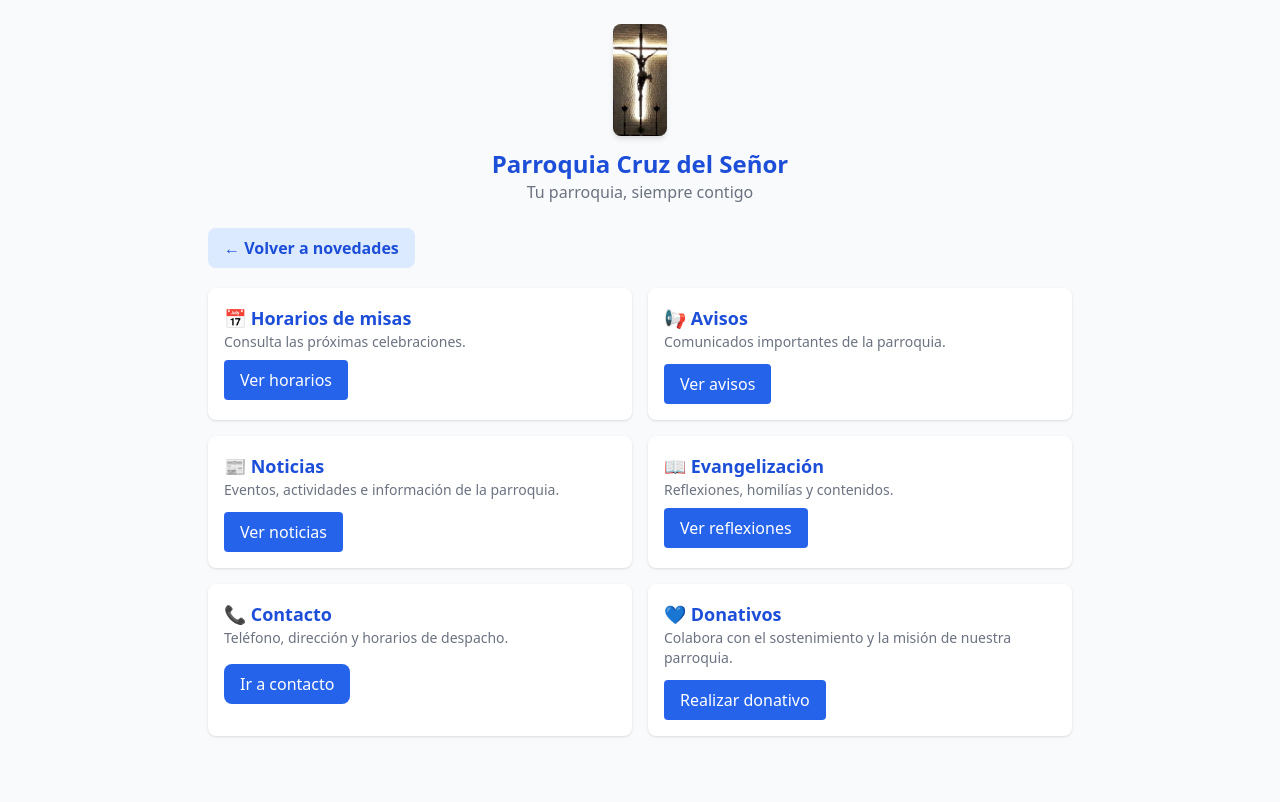
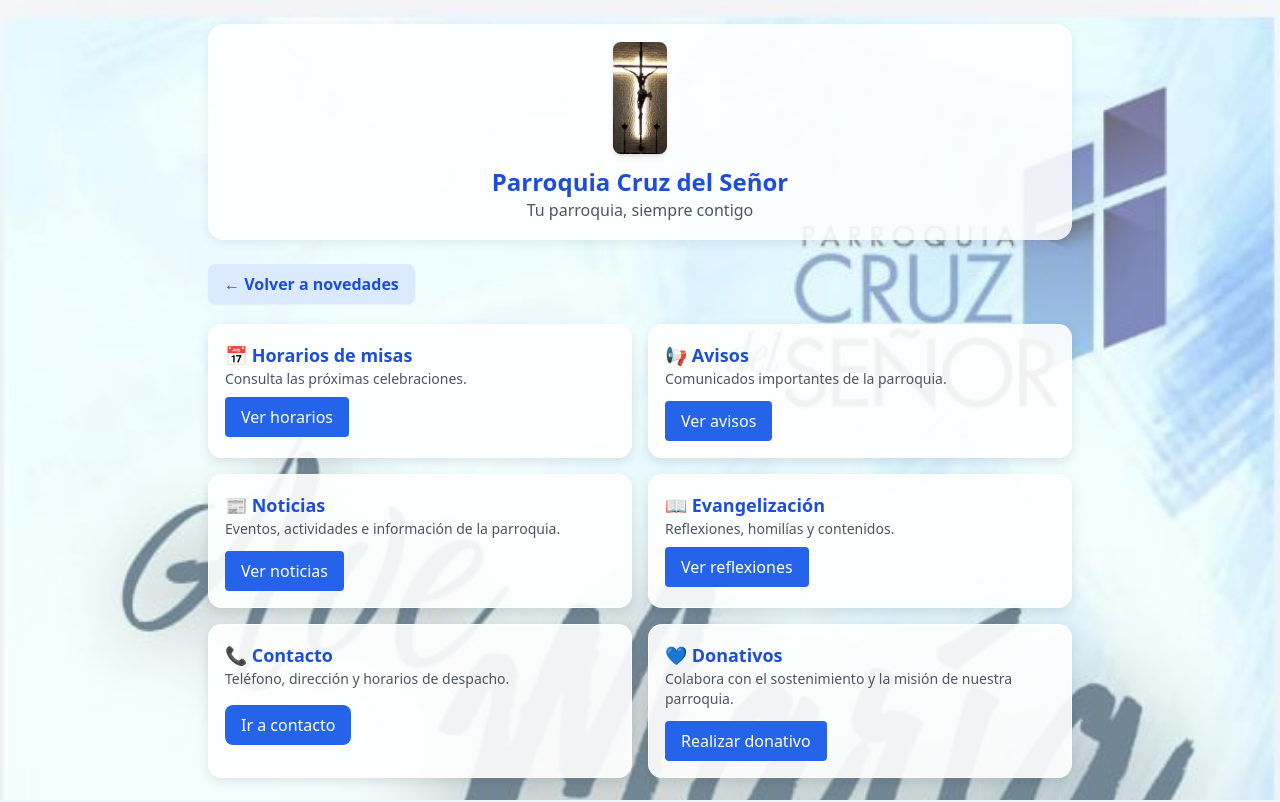
Before and after one commit to jesb1971/parroquiaapp-backend, a FastAPI app: page /menu in a window 1280 px wide. Before the commit the page ends 737 px from the top, so only its background shows below. Run offline with FastAPI, Linux system fonts and the light colour scheme; parts of the project's set-up code (start-up, migrations or seed data) failed here and were passed over; some libraries are stand-ins or nearby versions.

Commit message:
Incorporar imagen de la Virgen al menu principal

```diff
--- a/app/templates/menu_principal.html
+++ b/app/templates/menu_principal.html
@@ -5,16 +5,75 @@
     <meta charset="UTF-8">
     <meta name="viewport" content="width=device-width, initial-scale=1.0">
     <title>Menú principal — Parroquia Cruz del Señor</title>
+
     <link rel="icon" href="/static/favicon.ico" type="image/x-icon">
     <script src="https://cdn.tailwindcss.com"></script>
+
+    <style>
+        /* FONDO DE SANTA MARÍA */
+        body {
+            min-height: 100vh;
+            margin: 0;
+            background-color: #edf6fb;
+            color: #1f2937;
+        }
+
+        body::before {
+            content: "";
+            position: fixed;
+            inset: 0;
+            z-index: -2;
+            background-image: url("/static/virgen_maria.jpeg");
+            background-position: center top;
+            background-repeat: no-repeat;
+            background-size: cover;
+        }
+
+        /* CAPA SUAVE PARA MEJORAR LA LEGIBILIDAD */
+        body::after {
+            content: "";
+            position: fixed;
+            inset: 0;
+            z-index: -1;
+            background: rgba(255, 255, 255, 0.38);
+        }
+
+        /* TARJETAS SEMITRANSPARENTES */
+        .tarjeta-modulo {
+            background: rgba(255, 255, 255, 0.90);
+            border: 1px solid rgba(255, 255, 255, 0.80);
+            border-radius: 14px;
+            padding: 16px;
+            box-shadow: 0 4px 12px rgba(0, 0, 0, 0.10);
+        }
+
+        /* CABECERA LEGIBLE SOBRE LA IMAGEN */
+        .cabecera-parroquia {
+            background: rgba(255, 255, 255, 0.86);
+            border-radius: 16px;
+            padding: 18px 12px;
+            box-shadow: 0 3px 12px rgba(0, 0, 0, 0.08);
+        }
+
+        @media (max-width: 640px) {
+            body::before {
+                background-position: center top;
+            }
+
+            .tarjeta-modulo {
+                background: rgba(255, 255, 255, 0.88);
+            }
+        }
+    </style>
 </head>
 
-<body class="bg-gray-50 text-gray-800">
+<body>
 
 <div class="max-w-4xl mx-auto py-6 px-4">
 
     <!-- CABECERA -->
-    <div class="text-center mb-6">
+    <div class="cabecera-parroquia text-center mb-6">
+
         <img
             src="/static/crusDelSeñor.jpg"
             alt="Parroquia Cruz del Señor"
@@ -25,15 +84,19 @@
             Parroquia Cruz del Señor
         </h1>
 
-        <p class="text-gray-500">
+        <p class="text-gray-600">
             Tu parroquia, siempre contigo
         </p>
+
     </div>
 
     <!-- REGRESAR A NOVEDADES -->
     <div class="mb-5">
-        <a href="/app"
-           class="inline-block bg-blue-100 text-blue-700 px-4 py-2 rounded-lg font-semibold hover:bg-blue-200">
+        <a
+            href="/app"
+            class="inline-block bg-blue-100 text-blue-700 px-4 py-2
+                   rounded-lg font-semibold hover:bg-blue-200 shadow-sm"
+        >
             ← Volver a novedades
         </a>
     </div>
@@ -42,11 +105,11 @@
     <div class="grid grid-cols-1 md:grid-cols-2 gap-4">
 
         <!-- HORARIOS -->
-        <div class="bg-white shadow rounded-lg p-4">
+        <div class="tarjeta-modulo">
             <h2 class="font-semibold text-lg text-blue-700">
                 📅 Horarios de misas
             </h2>
-            <p class="text-sm text-gray-500">
+            <p class="text-sm text-gray-600">
                 Consulta las próximas celebraciones.
             </p>
             <a href="/demo"
@@ -56,11 +119,11 @@
         </div>
 
         <!-- AVISOS -->
-        <div class="bg-white shadow rounded-lg p-4">
+        <div class="tarjeta-modulo">
             <h2 class="font-semibold text-lg text-blue-700">
                 📢 Avisos
             </h2>
-            <p class="text-sm text-gray-500">
+            <p class="text-sm text-gray-600">
                 Comunicados importantes de la parroquia.
             </p>
             <a href="/avisos-publicos"
@@ -70,11 +133,11 @@
         </div>
 
         <!-- NOTICIAS -->
-        <div class="bg-white shadow rounded-lg p-4">
+        <div class="tarjeta-modulo">
             <h2 class="font-semibold text-lg text-blue-700">
                 📰 Noticias
             </h2>
-            <p class="text-sm text-gray-500">
+            <p class="text-sm text-gray-600">
                 Eventos, actividades e información de la parroquia.
             </p>
             <a href="/noticias-publicas"
@@ -84,11 +147,11 @@
         </div>
 
         <!-- EVANGELIZACIÓN -->
-        <div class="bg-white shadow rounded-lg p-4">
+        <div class="tarjeta-modulo">
             <h2 class="font-semibold text-lg text-blue-700">
                 📖 Evangelización
             </h2>
-            <p class="text-sm text-gray-500">
+            <p class="text-sm text-gray-600">
                 Reflexiones, homilías y contenidos.
             </p>
             <a href="/evangelizacion"
@@ -98,11 +161,11 @@
         </div>
 
         <!-- CONTACTO -->
-        <div class="bg-white shadow rounded-lg p-4">
+        <div class="tarjeta-modulo">
             <h2 class="font-semibold text-lg text-blue-700">
                 📞 Contacto
             </h2>
-            <p class="text-sm text-gray-500">
+            <p class="text-sm text-gray-600">
                 Teléfono, dirección y horarios de despacho.
             </p>
             <a href="/contacto"
@@ -112,11 +175,11 @@
         </div>
 
         <!-- DONATIVOS -->
-        <div class="bg-white shadow rounded-lg p-4">
+        <div class="tarjeta-modulo">
             <h2 class="font-semibold text-lg text-blue-700">
                 💙 Donativos
             </h2>
-            <p class="text-sm text-gray-500">
+            <p class="text-sm text-gray-600">
                 Colabora con el sostenimiento y la misión
                 de nuestra parroquia.
             </p>
```
Also changed, not shown: app/static/virgen_maria.jpeg (added).
